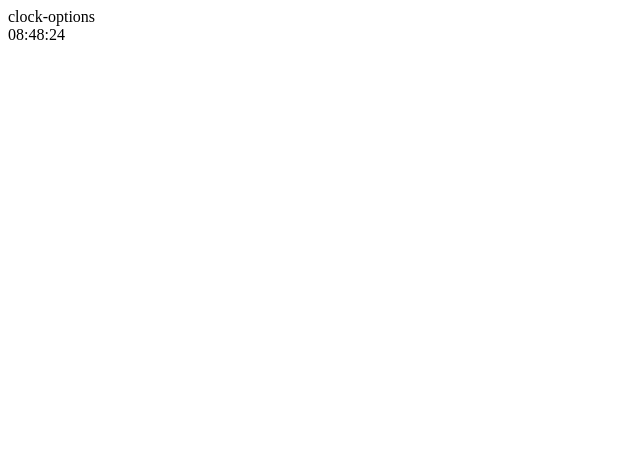
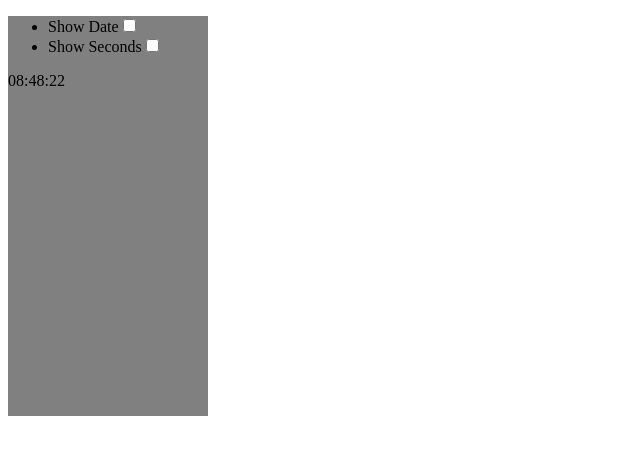
Before and after one commit to fpaguiar/react-clock, a React (Vite) app: page / in a window 1280 px wide. Shown: the top 454 px of the page, without its empty margins (0-640 px from the left). Built offline with nearby package versions, Linux system fonts and the light colour scheme.

Commit message:
feat: create clock options

```diff
--- a/src/actions/actions.js
+++ b/src/actions/actions.js
@@ -7,4 +7,4 @@ export const updateTime = time => {
 			time
 		}
 	};
-}
+};
--- /dev/null
+++ b/src/components/Clock/Clock.css
@@ -0,0 +1,5 @@
+.clock {
+    width: 200px;
+    height: 400px;
+    background: grey;
+}
--- a/src/components/Clock/Clock.jsx
+++ b/src/components/Clock/Clock.jsx
@@ -3,6 +3,7 @@ import moment from 'moment';
 import { updateTime } from './../../actions/actions';
 import { connect } from 'react-redux';
 import ClockOptions from './components/ClockOptions/ClockOptions';
+import './Clock.css';
 
 class Clock extends React.Component {
 	constructor(props) {
@@ -27,7 +28,7 @@ class Clock extends React.Component {
 		return (
 			<div className="clock">
 				<ClockOptions />
-				<div className="content">{this.props.time}</div>
+				<div className="clock__content">{this.props.time}</div>
 			</div>
 		);
 	}
--- /dev/null
+++ b/src/components/Clock/components/ClockOptions/ClockOptions.css
@@ -0,0 +1,7 @@
+.clock-options {
+
+}
+
+.clock-options .clock-option {
+
+}
--- a/src/components/Clock/components/ClockOptions/ClockOptions.jsx
+++ b/src/components/Clock/components/ClockOptions/ClockOptions.jsx
@@ -1,5 +1,6 @@
 import * as React from 'react';
 import { connect } from 'react-redux';
+import './ClockOptions.css';
 
 class ClockOptions extends React.Component {
 	constructor(props) {
@@ -8,7 +9,18 @@ class ClockOptions extends React.Component {
 
 	render() {
 		return (
-			<div>clock-options</div>
+			<div>
+				<ul className="clock-options">
+					<li className="clock-option">
+						<label htmlFor="cbDate">Show Date</label>
+						<input type="checkbox" name="cbDate" id="cbDate"/>
+					</li>
+					<li className="clock-option">
+						<label htmlFor="cbSeconds">Show Seconds</label>
+						<input type="checkbox" name="cbSeconds" id="cbSeconds"/>
+					</li>
+				</ul>
+			</div>
 		);
 	}
 }
```
